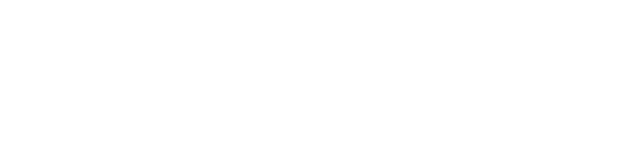
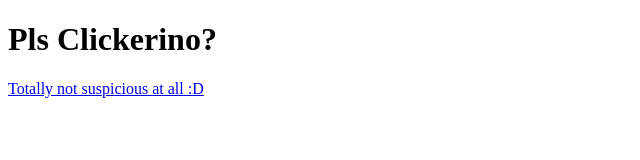
Before and after one commit to mewrox/mewrox.github.io, a plain HTML site: page index.html in a window 1280 px wide. Shown: the whole page, without its empty margins (0-640 px from the left). Drawn offline with Linux system fonts and the light colour scheme.

Commit message:
clickerino?

```diff
--- a/index.html
+++ b/index.html
@@ -1,6 +1,7 @@
 <!doctype html>
 <html>
 <body>
-  <a href="http://www.psp-networks.com>Totally not suspicious at all :D</a>
+  <h1>Pls Clickerino?</h1>
+  <a href="http://www.psp-networks.com">Totally not suspicious at all :D</a>
 </body>
 </html>
```
